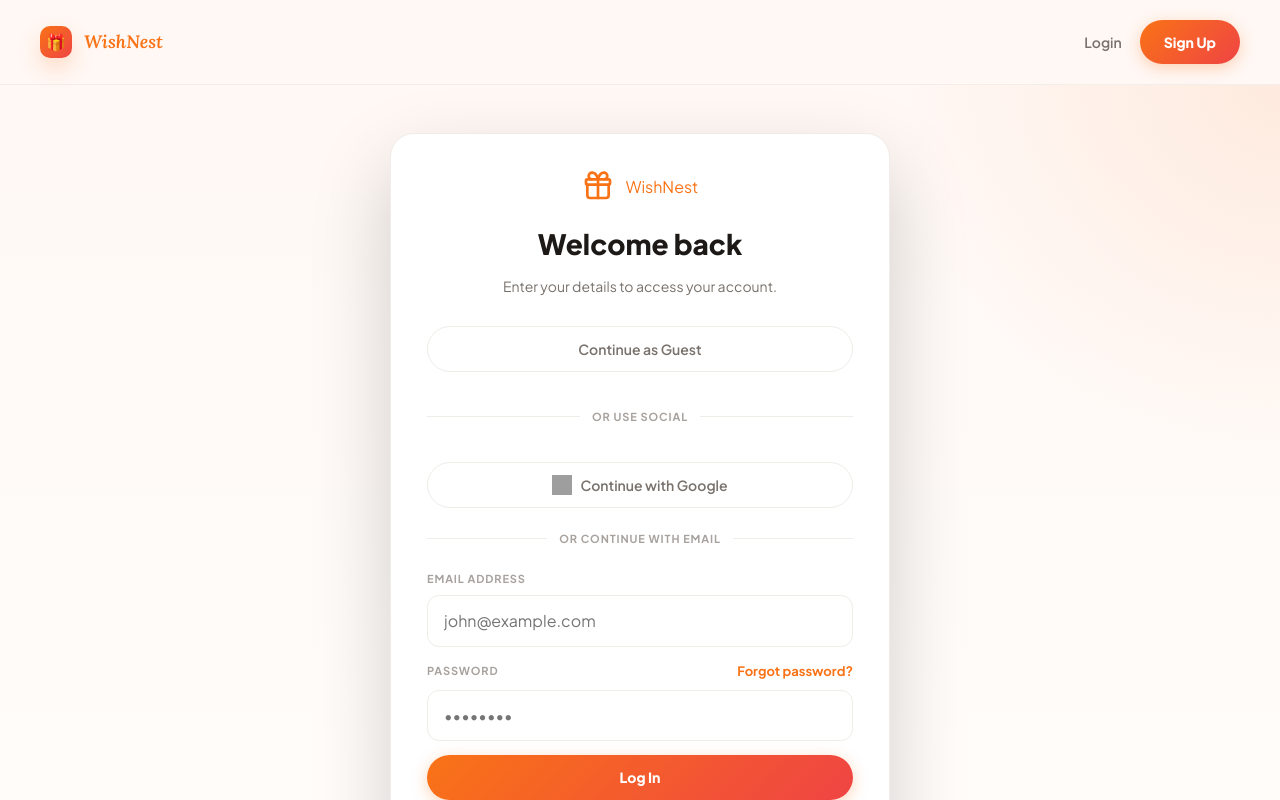
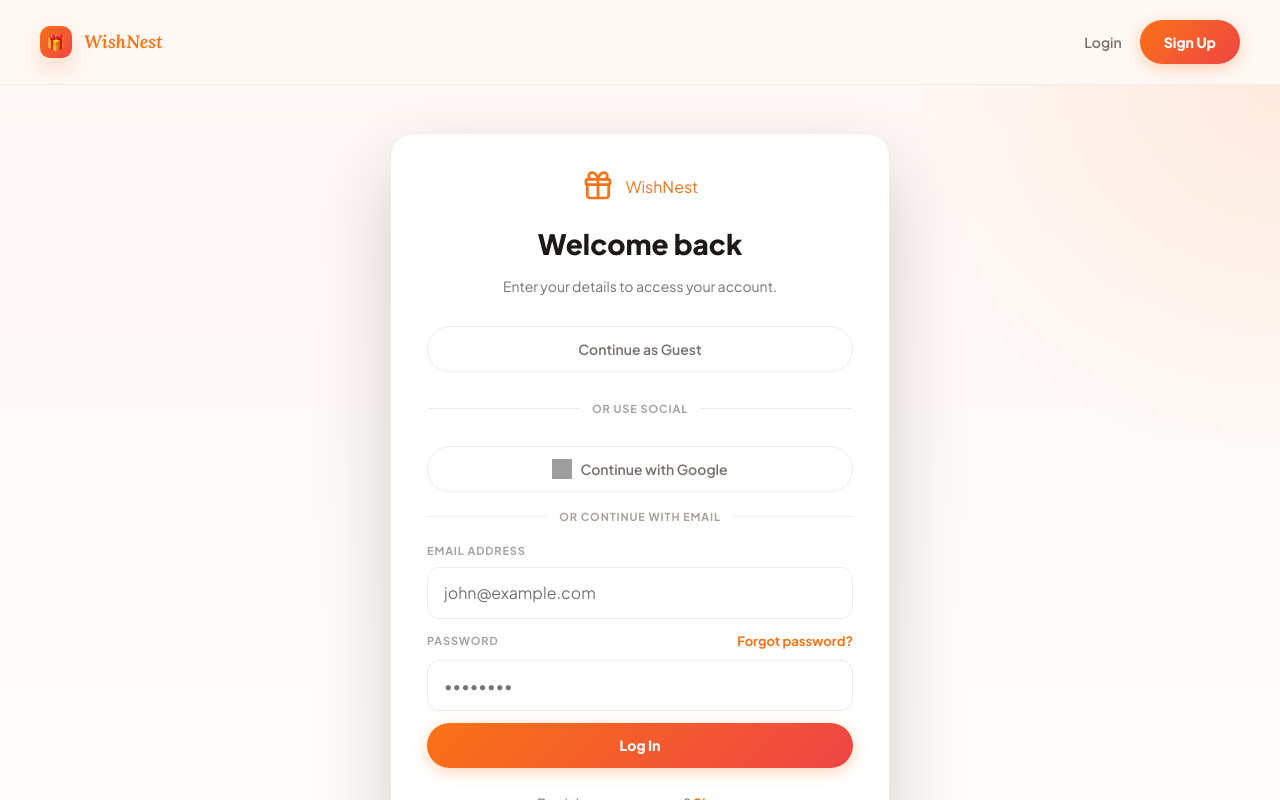
Before and after one commit to Yatish05/wishnest, a React (Vite) app: page /login in a window 1280 px wide. Shown: the top 800 px of the page. Built offline with nearby package versions, Linux system fonts and the light colour scheme; no server answers; grey boxes are pictures that could not be loaded.

Commit message:
UI: Refine spacing in AuthPage after button removal

```diff
--- a/src/pages/AuthPage.css
+++ b/src/pages/AuthPage.css
@@ -44,7 +44,7 @@
 .auth-form {
   display: flex;
   flex-direction: column;
-  gap: 14px;
+  gap: 12px;
 }
 
 .social-btn,
@@ -60,7 +60,7 @@
 .auth-divider {
   display: flex;
   align-items: center;
-  margin: 22px 0;
+  margin: 16px 0;
   color: var(--color-text-muted);
 }
 
```
